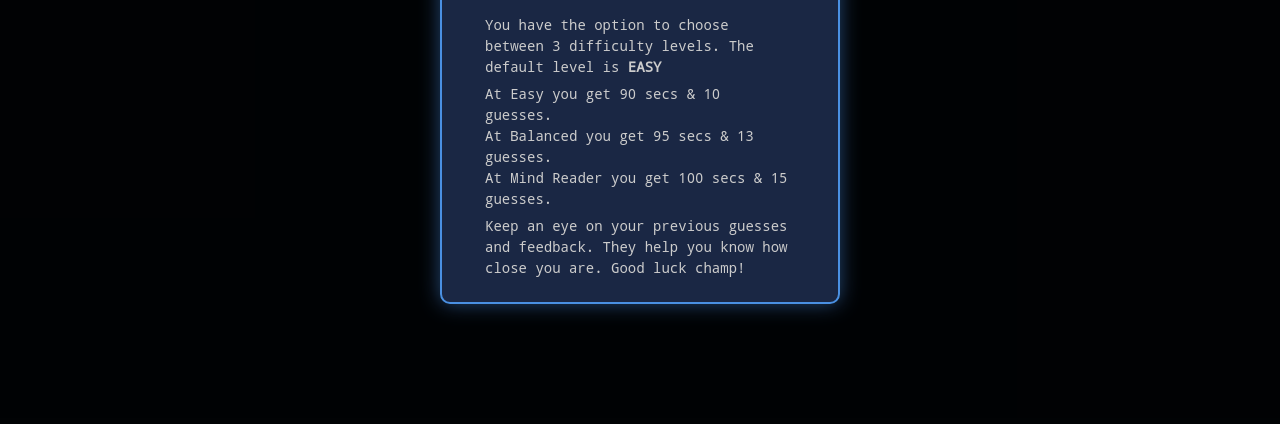
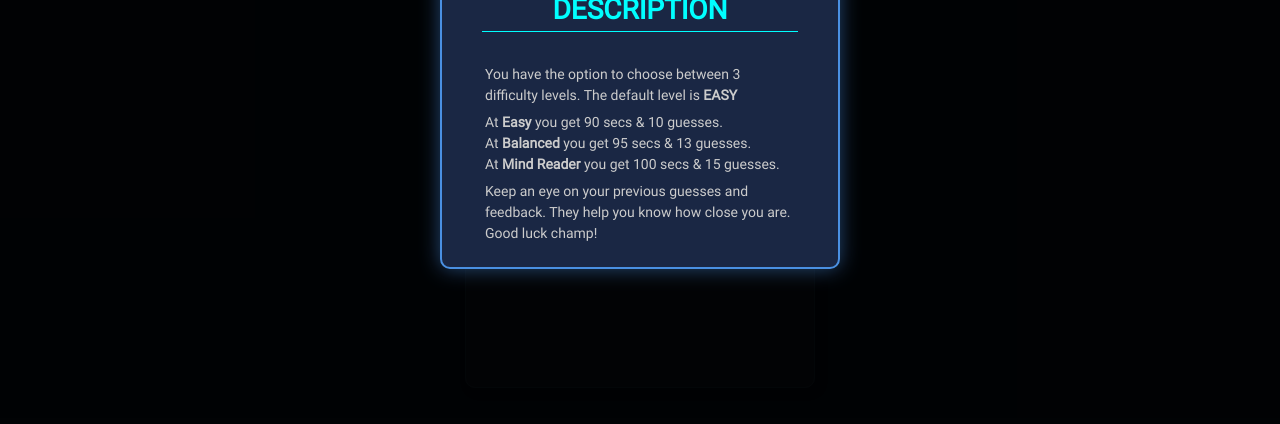
Before and after one commit to corneliusweb/games, a plain HTML site: page mdn_games/number-guess2/index.html in a window 1280 px wide. Shown: the part 337-761 px from the top of the page. Drawn offline with nearby package versions, Linux system fonts and the light colour scheme.

Commit message:
Fix game card texts overflow

```diff
--- a/mdn_games/number-guess2/css/styles.css
+++ b/mdn_games/number-guess2/css/styles.css
@@ -1,11 +1,18 @@
 @font-face {
-   font-family: 'orbitron';
+   font-family: 'Orbitron';
    src: url('/mdn_games/assets/fonts/Orbitron-Bold.ttf') format('truetype'),
-        url('/mdn_games/assets/fonts/Orbitron-ExtraBold.ttf') format('truetype'),
-        url('/mdn_games/assets/fonts/Roboto-Regular.ttf') format('truetype'),
-        url('/mdn_games/assets/fonts/Roboto-Bold.ttf') format('truetype');
+      url('/mdn_games/assets/fonts/Orbitron-ExtraBold.ttf') format('truetype'),
+      url('/mdn_games/assets/fonts/Roboto-Regular.ttf') format('truetype');
    font-weight: normal;
    font-style: normal;
+}
+
+@font-face {
+   font-family: 'Roboto';
+   src: url('/mdn_games/assets/fonts/Roboto-Regular.ttf') format('truetype');
+   font-weight: normal;
+   font-style: normal;
+   font-display: swap;
 }
 
 @font-face {
@@ -22,7 +29,7 @@
 }
 
 body {
-   font-family: 'Noto Mono', Arial, "Helvetica Neue", Helvetica, sans-serif;
+   font-family: 'Roboto', Arial, "Helvetica Neue", Helvetica, sans-serif;
    display: flex;
    flex-direction: column;
    align-items: center;
@@ -64,6 +71,7 @@ header li a {
    color: #ffffff;
    font-size: inherit;
 }
+
 header li a:hover {
    background-color: #4A90E2;
 }
@@ -75,6 +83,7 @@ header a.active {
    transition: .2s;
    padding-left: 15px;
 }
+
 header a.active:hover {
    background-color: unset;
 }
@@ -96,13 +105,15 @@ main {
 }
 
 .game-card {
+   width: 95dvw;
    margin-top: 20px;
-   width: 95dvw;
    max-width: 350px;
    min-width: 280px;
+   height: fit-content;
    border: 1px solid #2E4C6D;
    padding: 10px;
-   gap: 35px;
+   flex-grow: 1;
+   gap: 45px;
    display: flex;
    flex-direction: column;
    justify-content: space-between;
@@ -119,7 +130,7 @@ main {
 
 .top-features .count-board {
    width: 150px;
-   background-color: rgb(13, 9, 3);
+   background-color: #0d0903;
    color: #00FF00;
    text-align: center;
    padding: 8px;
@@ -203,10 +214,14 @@ main {
    font-size: 24px;
    animation: bounce 1s infinite;
 }
+
 @keyframes bounce {
-   0%, 100% {
+
+   0%,
+   100% {
       transform: translateY(0);
    }
+
    50% {
       transform: translateY(-2px);
       font-size: 27px;
@@ -215,7 +230,7 @@ main {
 
 
 .bottom-features {
-   height: 200px;
+   height: auto;
    display: flex;
    flex-direction: column;
    gap: 5px;
@@ -256,6 +271,7 @@ main {
    color: #fff;
    cursor: pointer;
 }
+
 .form .submitEl:hover {
    background-color: #388E3C
 }
@@ -288,7 +304,7 @@ main {
 }
 
 .gameStatesEl .guessOutcomeEl {
-   background-color:#e5070770;
+   background-color: #e5070770;
    padding: 8px;
    font-size: large;
    width: 100%;
@@ -321,14 +337,17 @@ footer {
    align-items: center;
    margin-top: 30px;
 }
+
 footer .bi {
    font-size: 18px;
    color: #a7aeb1;
    transition: .2s;
 }
+
 .bi:hover {
-   color:#fff;
+   color: #fff;
 }
+
 .socials {
    position: absolute;
    left: 10px;
@@ -379,8 +398,15 @@ footer .copyright {
 }
 
 @keyframes open {
-   0%, 50% {transform: scale(0%);}
-   100% {transform: scale(100%);}
+
+   0%,
+   50% {
+      transform: scale(0%);
+   }
+
+   100% {
+      transform: scale(100%);
+   }
 }
 
 .modals h1 {
@@ -415,6 +441,7 @@ footer .copyright {
    width: 100%;
    justify-content: space-between;
 }
+
 .gameOverBtnEl .restartButtonEl {
    background-color: orangered;
 }
@@ -426,14 +453,16 @@ footer .copyright {
    flex-grow: 1;
    flex-wrap: wrap;
 }
+
 .levels button {
    width: 120px;
    text-align: center;
    transition: .3s;
 }
+
 .levels button:hover {
    transform: none;
-   background-color:#196119;
+   background-color: #196119;
 }
 
 .gameLevelsModal h1 {
@@ -463,6 +492,7 @@ footer .copyright {
    top: 10px;
    border: 2px solid #4A90E2;
 }
+
 .helpEl .close:hover {
    background-color: #4A90E2;
 }
@@ -487,9 +517,11 @@ footer .copyright {
 .gameLevelsEl {
    display: none;
 }
+
 .gameOverEl {
    display: none;
 }
+
 .helpEl {
    display: none;
 }
--- a/mdn_games/number-guess2/index.html
+++ b/mdn_games/number-guess2/index.html
@@ -95,15 +95,15 @@
 					<h1>GAME LEVELS</h1>
 					<div class="levels">
 						<div class="easy">
-							<p>Random 1 - 100 <br> Time: 90secs</p>
+							<p>Random 1 - 100 <br> Time: 90 secs</p>
 							<button>Easy</button>
 						</div>
 						<div class="balanced">
-							<p>Random 1 - 500 <br> Time: 95secs</p>
+							<p>Random 1 - 500 <br> Time: 95 secs</p>
 							<button>Balanced</button>
 						</div>
 						<div class="mind-reader">
-							<p>Random 1 - 1000 <br> Time: 100secs</p>
+							<p>Random 1 - 1000 <br> Time: 100 secs</p>
 							<button>Mind Reader</button>
 						</div>
 					</div>
@@ -119,9 +119,9 @@
 							You have the option to choose between 3 difficulty levels. The default level is <b>EASY</b>
 						</p>
                   <p>
-                     At Easy you get 90 secs & 10 guesses. <br>
-                     At Balanced you get 95 secs & 13 guesses. <br>
-                     At Mind Reader you get 100 secs & 15 guesses.
+                     At <b>Easy</b> you get 90 secs & 10 guesses. <br>
+                     At <b>Balanced</b> you get 95 secs & 13 guesses. <br>
+                     At <b>Mind Reader</b> you get 100 secs & 15 guesses.
                   </p>
 						<p>Keep an eye on your previous guesses and feedback. They help you know how close you are. Good luck champ!</p>
 					</div>
```
Also changed, not shown: mdn_games/assets/fonts/Roboto-Regular.ttf (added).
